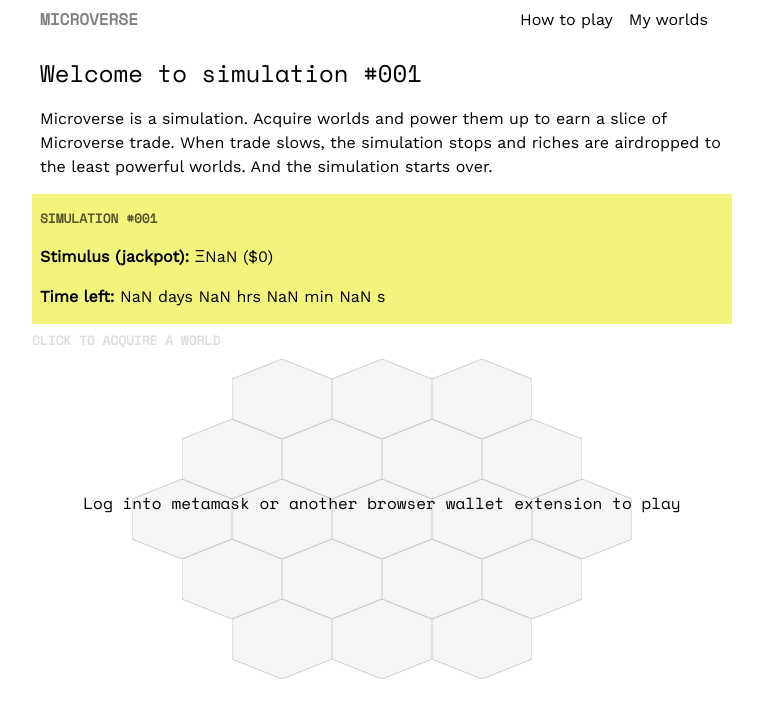
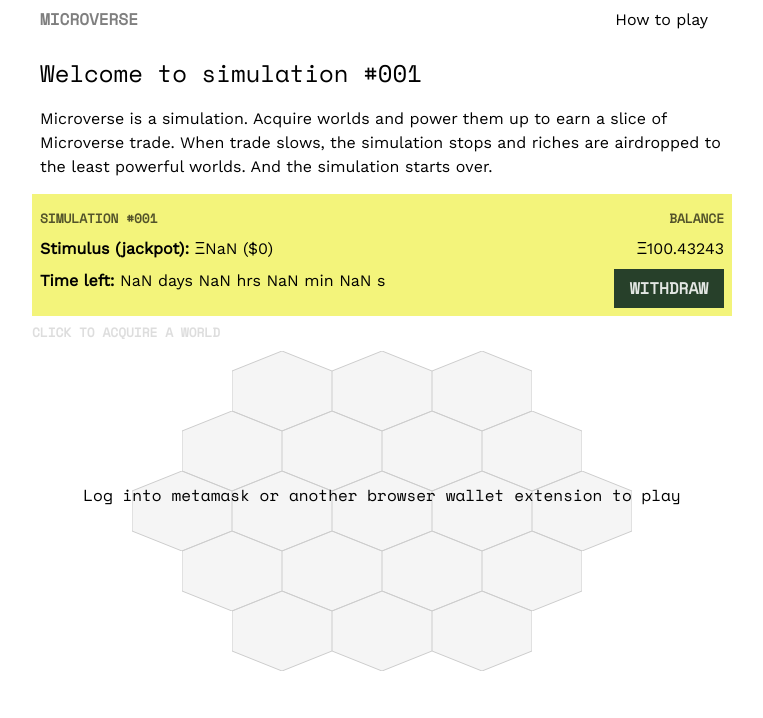
Before and after one commit to lsankar4033/microverse, a Vue app in the folder web/: page / in a window 1280 px wide. Shown: the top 718 px of the page, without its empty margins (258-1021 px from the left). Built offline with nearby package versions, Linux system fonts and the light colour scheme; what vue-moment would draw is missing.

Commit message:
Add balance and rules section

```diff
--- a/web/public/css/styles.css
+++ b/web/public/css/styles.css
@@ -137,7 +137,9 @@ header .logo {
 }
 
 .section-accent {
-	background-color: rgba(243,244,123,1)
+  background-color: rgba(243,244,123,1);
+  flex-direction: row;
+  justify-content: space-between;
 }
 
 .label {
--- a/web/src/components/GameBoard.vue
+++ b/web/src/components/GameBoard.vue
@@ -1,21 +1,20 @@
 <template>
   <div id="game-board">
     <div class="section hero">
-      <template v-if="$route.query.section == 'rules'">
-        rules here
-      </template>
-      <template v-if="$route.query.section == 'worlds'">
-        worlds here
-      </template>
-      <template v-if="!$route.query.section">
-        <h1>Welcome to simulation #001</h1>
-        <p>Microverse is a simulation. Acquire worlds and power them up to earn a slice of Microverse trade. When trade slows, the simulation stops and riches are airdropped to the least powerful worlds. And the simulation starts over.</p>
-      </template>
+      <h1>Welcome to simulation #001</h1>
+      <p>Microverse is a simulation. Acquire worlds and power them up to earn a slice of Microverse trade. When trade slows, the simulation stops and riches are airdropped to the least powerful worlds. And the simulation starts over.</p>
     </div>
     <div class="section section-accent">
-      <p class="label">Simulation #001</p>
-      <p><b>Stimulus (jackpot):</b> Ξ{{ jackpot | weiToEth }} (${{ jackpot | weiToEth | convertEthToUsd(ethToUsdRate) }})</p>
-      <p><b>Time left:</b> {{ timeLeft | formatSecondsToTime }}</p>
+      <div>
+        <p class="label">Simulation #001</p>
+        <p><b>Stimulus (jackpot):</b> Ξ{{ jackpot | weiToEth }} (${{ jackpot | weiToEth | convertEthToUsd(ethToUsdRate) }})</p>
+        <p><b>Time left:</b> {{ timeLeft | formatSecondsToTime }}</p>
+      </div>
+      <div class="withdraw-container" v-if="balance > 0">
+        <p class="label">Balance</p>
+        <p>Ξ{{ balance }}</p>
+        <button class="button">Withdraw</button>
+      </div>
     </div>
     <div class="section section-body">
       <template v-if="!address || wrongNetwork">
@@ -124,6 +123,7 @@ export default{
         price: 0,
         owner: null,
       },
+      balance: 100.43243,
       ethToUsdRate: 200,
     }
   },
@@ -240,4 +240,11 @@ export default{
   margin: 8px 0 10px;
   font-size: 16pt;
 }
+.section-header {
+  display: flex;
+  justify-content: space-between;
+}
+.withdraw-container p {
+  text-align: right;
+}
 </style>
--- a/web/src/components/Header.vue
+++ b/web/src/components/Header.vue
@@ -6,13 +6,13 @@
       </router-link>
 
       <div class="menu-items">
-        <router-link :to="{query: {section: 'rules'}}">
+        <router-link to="rules" v-if="$route.path == '/'">
           <span>How to play</span>
         </router-link>
+        <router-link to="/" v-else>
+          <span>Back to game</span>
+        </router-link>
 
-        <router-link :to="{query: {section: 'worlds'}}">
-          <span>My worlds</span>
-        </router-link>
       </div>
     </header>
   </div>
--- a/web/src/components/MyVault.vue
+++ /dev/null
@@ -1,11 +0,0 @@
-<template>
-  <div>
-    My vault...
-  </div>
-</template>
-
-<script>
-export default{
-  name: 'MyVault'
-}
-</script>
--- a/web/src/components/BuyModal.vue
+++ b/web/src/components/Rules.vue
@@ -1,9 +1,11 @@
 <template>
-  <h1>Buy land?</h1>
+  <div>
+    TODO: Rules
+  </div>
 </template>
 
 <script>
 export default {
-  name: 'BuyModal',
+  name: 'Rules'
 }
 </script>
--- a/web/src/components/Tutorial.vue
+++ /dev/null
@@ -1,11 +0,0 @@
-<template>
-  <div>
-    Tutorial...
-  </div>
-</template>
-
-<script>
-export default{
-  name: 'Tutorial'
-}
-</script>
--- a/web/src/components/contract.js
+++ b/web/src/components/contract.js
@@ -122,8 +122,6 @@ class Contract {
       price += Math.ceil(newPrice / 10) + 10000000
       method = this.instance.buyTile
     }
-    console.log('price', price)
-    console.log('id', id)
     const transactionHash = await method.sendTransaction(parseInt(id), parseInt(newPrice), { from: address, value: parseInt(price), gas: GAS_LIMIT})
     if (transactionHash) return true
     return false
--- a/web/src/router/index.js
+++ b/web/src/router/index.js
@@ -1,10 +1,11 @@
 import Vue from 'vue'
 import Router from 'vue-router'
 
-import Tutorial from '@/components/Tutorial.vue'
-import MyVault from '@/components/MyVault.vue'
+// import Tutorial from '@/components/Tutorial.vue'
+// import MyVault from '@/components/MyVault.vue'
 import GameBoard from '@/components/GameBoard.vue'
-import BuyModal from '@/components/BuyModal.vue'
+import Rules from '@/components/Rules.vue'
+// import BuyModal from '@/components/BuyModal.vue'
 
 Vue.use(Router)
 
@@ -17,19 +18,9 @@ export default new Router({
       component: GameBoard
     },
     {
-      path: '/buy',
-      name: 'buy_piece',
-      component: BuyModal
+      path: '/rules',
+      name: 'rules',
+      component: Rules
     },
-    {
-      path: '/tutorial',
-      name: 'tutorial',
-      component: Tutorial
-    },
-    {
-      path: '/my_vault',
-      name: 'my_vault',
-      component: MyVault
-    }
   ]
 })
```
